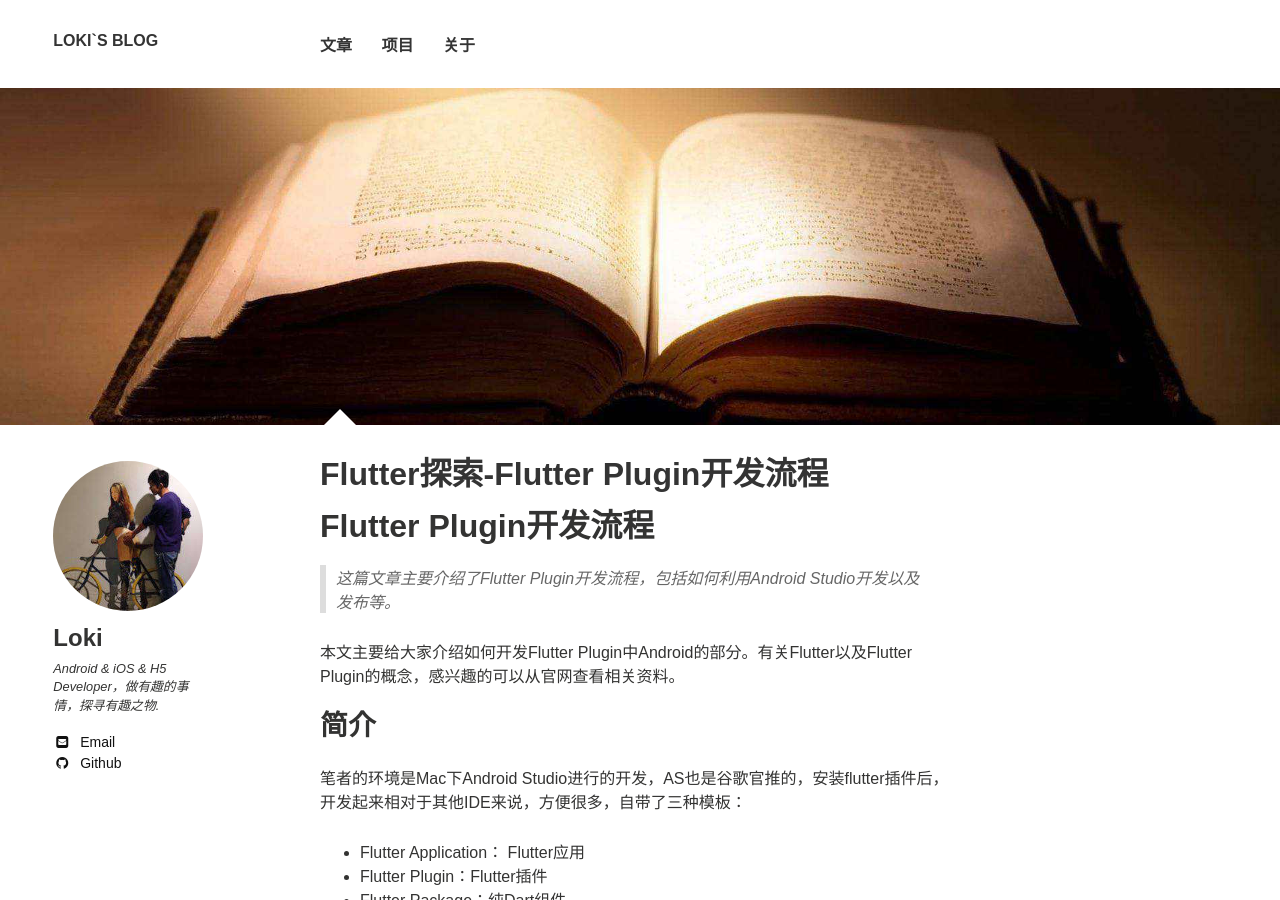
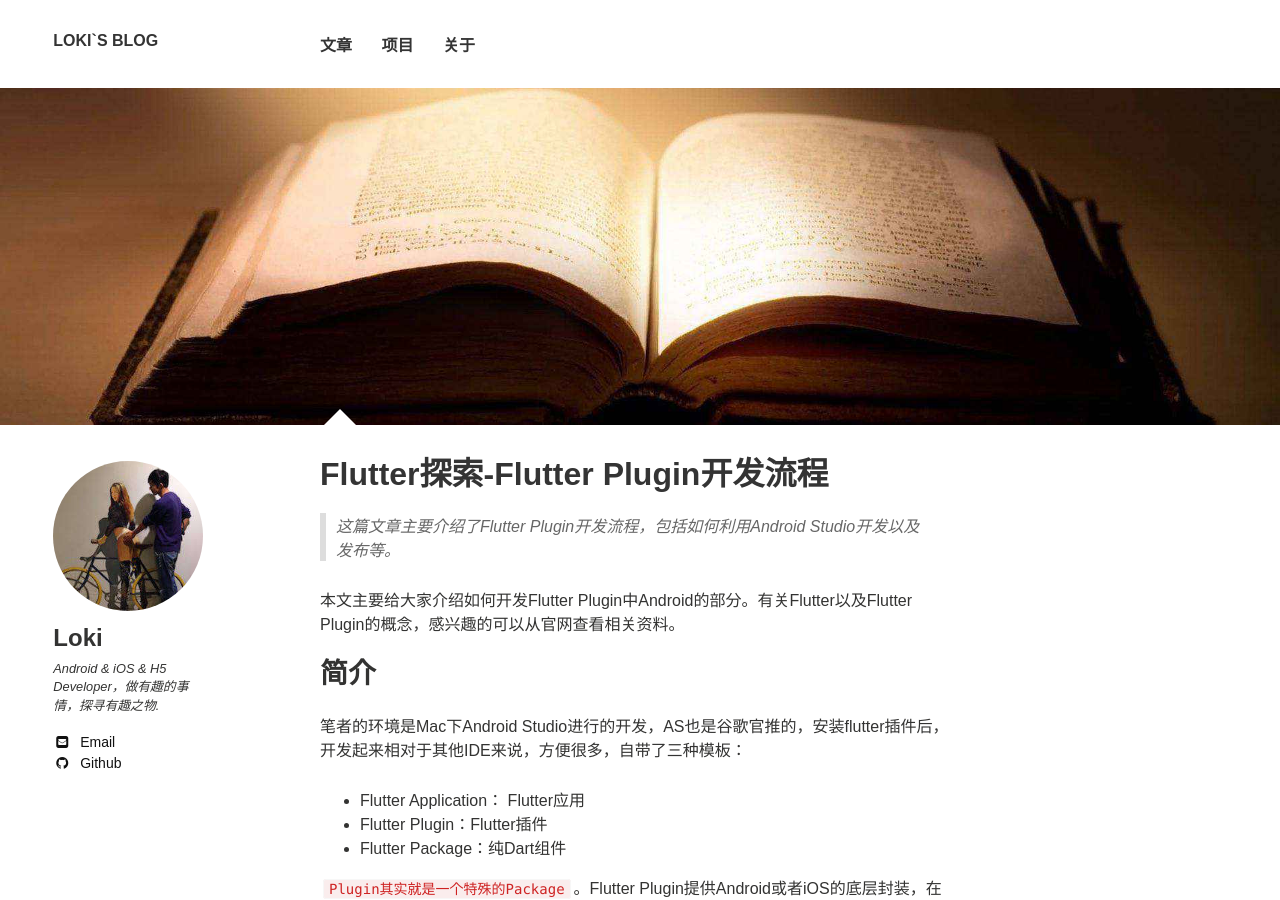
Before and after one commit to yang7229693/yang7229693.github.io, a Jekyll site: the page built from _posts/2018-05-12-flutter-plugin-develop.md, in a window 1280 px wide and 900 px high. Built offline with Jekyll 4.4.1, drawn with Linux system fonts in a browser that asks for light colours; comment, search, counter and statistics services are not loaded.

Commit message:
update post

```diff
--- a/_posts/2018-05-12-flutter-plugin-develop.md
+++ b/_posts/2018-05-12-flutter-plugin-develop.md
@@ -8,8 +8,6 @@ comments: true
 image:
   feature: pic-book-1.jpg
 ---
-
-# Flutter Plugin开发流程
 
 > 这篇文章主要介绍了Flutter Plugin开发流程，包括如何利用Android Studio开发以及发布等。
 
```
